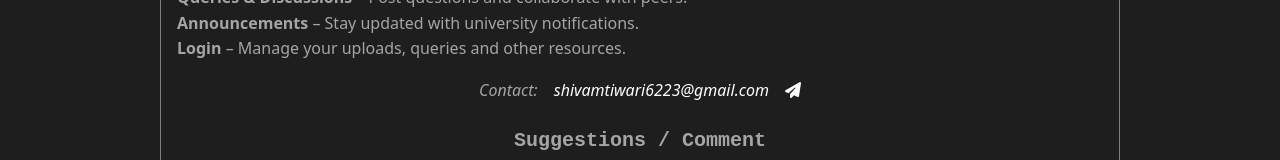
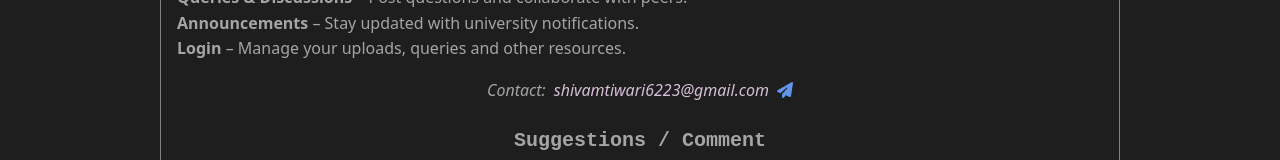
Before and after one commit to Shivamtiwari6393/kmcian_frontend, a React (Vite) app: page /about in a window 1280 px wide. Shown: the part 363-523 px from the top of the page. Built offline with nearby package versions, Linux system fonts and the light colour scheme; no server answers.

Commit message:
added color to contact

```diff
--- a/src/Components/About.jsx
+++ b/src/Components/About.jsx
@@ -110,14 +110,12 @@ function About() {
         </div>
       </div>
 
-      {/* Contact Section */}
+      {/* Contact */}
       <div className="contact">
         <span>Contact:</span>
-
         <a href="mailto:shivamtiwari6223@gmail.com">
           shivamtiwari6223@gmail.com
         </a>
-
         <a
           href="https://t.me/bit0001101"
           target="_blank"
@@ -128,7 +126,7 @@ function About() {
         </a>
       </div>
 
-      {/* Comment Section */}
+      {/* Comment*/}
       <div className="comment-container">
         <h2>Suggestions / Comment</h2>
 
--- a/src/Styles/About.css
+++ b/src/Styles/About.css
@@ -34,14 +34,18 @@
 .contact {
   display: flex;
   justify-content: center;
-  gap: var(--space-md);
+  gap: var(--space-sm);
   font-style: italic;
   padding: var(--space-sm);
   flex-wrap: wrap;
 }
 
-.contact p {
-  margin: 0;
+.contact :nth-child(2){
+  color: thistle;
+}
+
+.contact :nth-child(3){
+  color: cornflowerblue;
 }
 
 .contact a {
```
